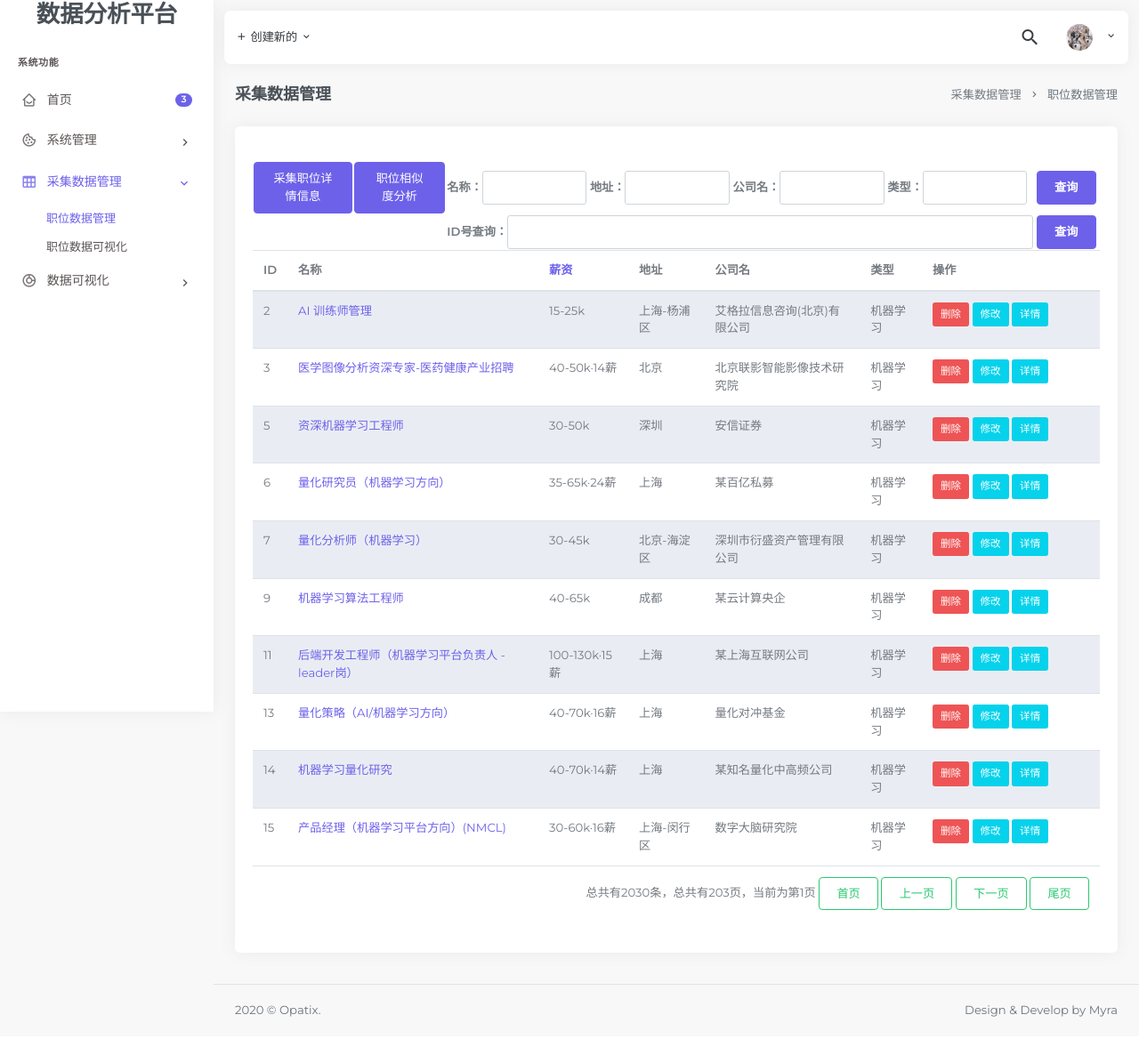
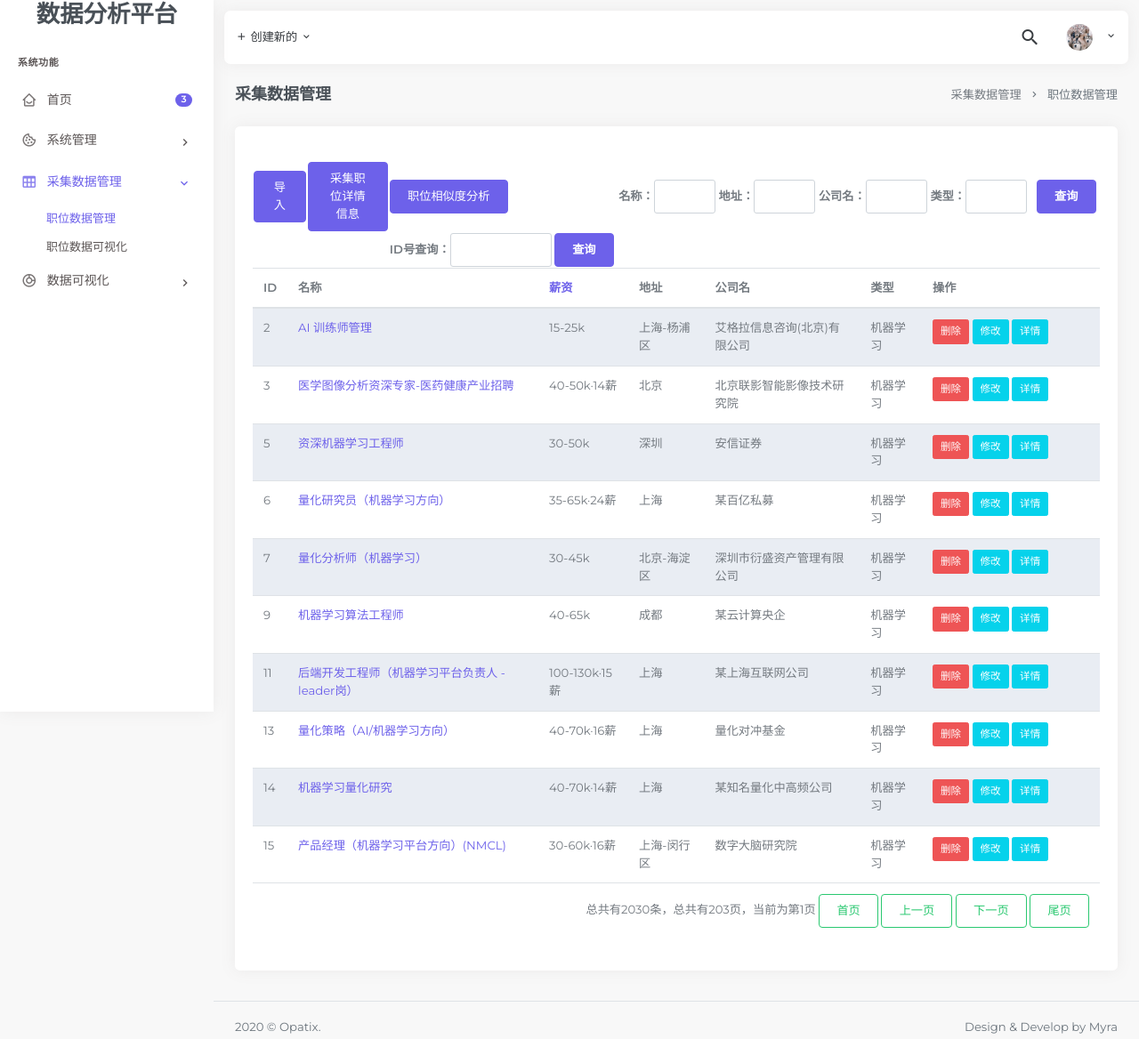
Before and after one commit to ychga/flask_project, a Flask app: page /joblist in a window 1280 px wide. Shown: the top 1168 px of the page at 89% size. Before the commit the page ends 1143 px from the top, so only its background shows below. Run offline with Flask 2, Linux system fonts and the light colour scheme; the visitor is signed in with stand-in values (Sample User, id 1); data comes from the database, SQL or seed files in the repository; some libraries are stand-ins or nearby versions.

Commit message:
Update joblist.html

```diff
--- a/datadance/templates/joblist.html
+++ b/datadance/templates/joblist.html
@@ -118,6 +118,12 @@
                                 <div class="card-body">
                                     <table>
                                         <tr>
+                                            <form action="/add" method="post">
+                                            <td>
+                                            <button data-toggle="modal"onclick="addJob()" class="btn btn-primary" data-target="#addModal">
+                                                        导入</button>
+                                            </td>
+                                            </form>
                                             <td>
                                                 <button type="button" class="btn btn-primary"
                                                 onclick="scrapy()">采集职位详情信息</button>
```
